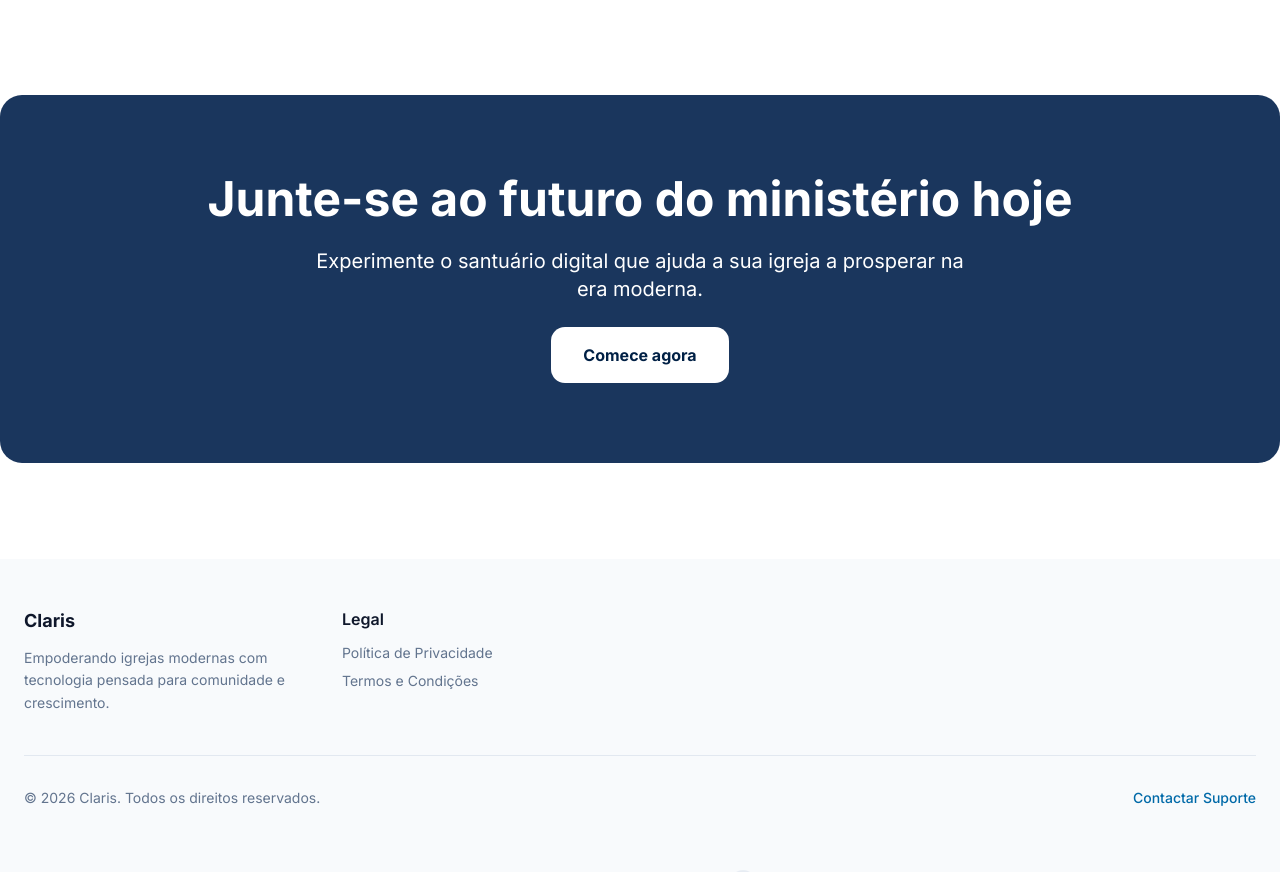
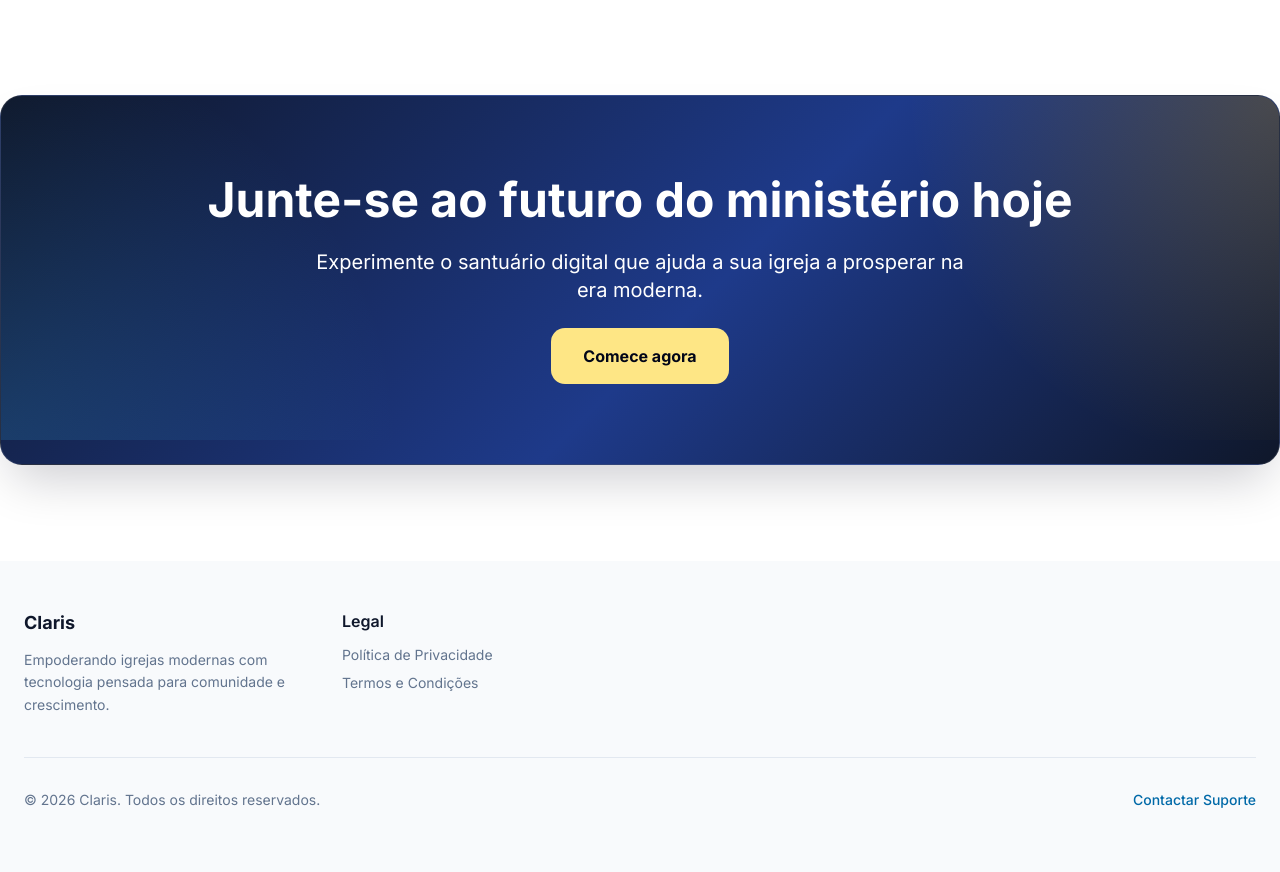
Before and after one commit to antoniotecadev/claris, a Next.js app: page / in a window 1280 px wide. Shown: the part 2129-3001 px from the top of the page. Built offline with nearby package versions, Linux system fonts and the light colour scheme.

Commit message:
feat(ui): melhora secao de convite

```diff
--- a/src/components/layout/join.tsx
+++ b/src/components/layout/join.tsx
@@ -1,9 +1,11 @@
 export default function Join() {
 	return (
-		<div className="bg-white py-12 md:py-16 lg:py-24">
+		<div className="bg-white py-12 md:py-16 lg:py-24 dark:bg-slate-950">
 			<div className="container mx-auto px-4 md:px-6 lg:px-0">
 
-				<div className="bg-[#1A365D] rounded-xl md:rounded-2xl lg:rounded-3xl p-6 md:p-10 lg:p-20 flex flex-col items-center text-center space-y-4 md:space-y-6">
+				<div className="relative overflow-hidden rounded-xl border border-white/10 bg-[linear-gradient(135deg,#0f172a_0%,#1e3a8a_55%,#0f172a_100%)] p-6 text-center shadow-2xl shadow-slate-950/20 md:rounded-2xl md:p-10 lg:rounded-3xl lg:p-20 flex flex-col items-center space-y-4 md:space-y-6">
+					<div className="absolute inset-0 bg-[radial-gradient(circle_at_top_right,_rgba(251,191,36,0.22),_transparent_28%),radial-gradient(circle_at_bottom_left,_rgba(56,189,248,0.16),_transparent_30%)]" />
+					<div className="relative z-10 flex flex-col items-center space-y-4 md:space-y-6">
 					<h1 className="text-white font-bold text-2xl md:text-4xl lg:text-5xl">
 						Junte-se ao futuro do ministério hoje
 					</h1>
@@ -12,9 +14,10 @@ export default function Join() {
 						Experimente o santuário digital que ajuda a sua igreja a prosperar na era moderna.
 					</p>
 
-					<button className="bg-white text-[#002045] px-6 py-3 md:px-8 md:py-4 font-bold rounded-xl transition-all duration-300 hover:scale-105 active:scale-95 hover:shadow-lg hover:shadow-white/50" onClick={() => window.location.href = '/login'}>
+					<button className="bg-amber-200 text-slate-950 px-6 py-3 md:px-8 md:py-4 font-bold rounded-xl transition-all duration-300 hover:scale-105 active:scale-95 hover:shadow-lg hover:shadow-amber-200/40" onClick={() => window.location.href = '/login'}>
 						Comece agora
 					</button>
+					</div>
 				</div>
 
 			</div>
```
